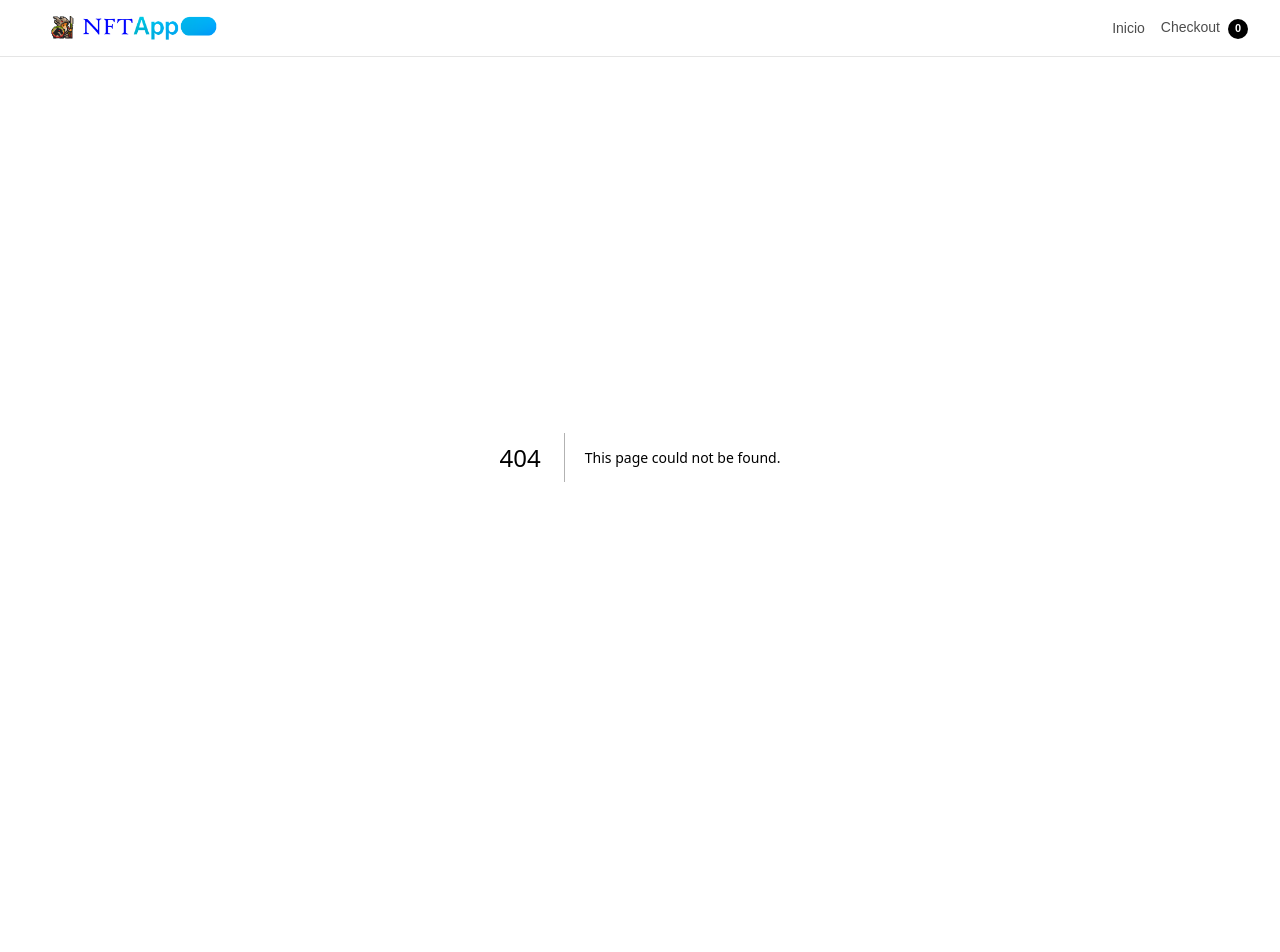
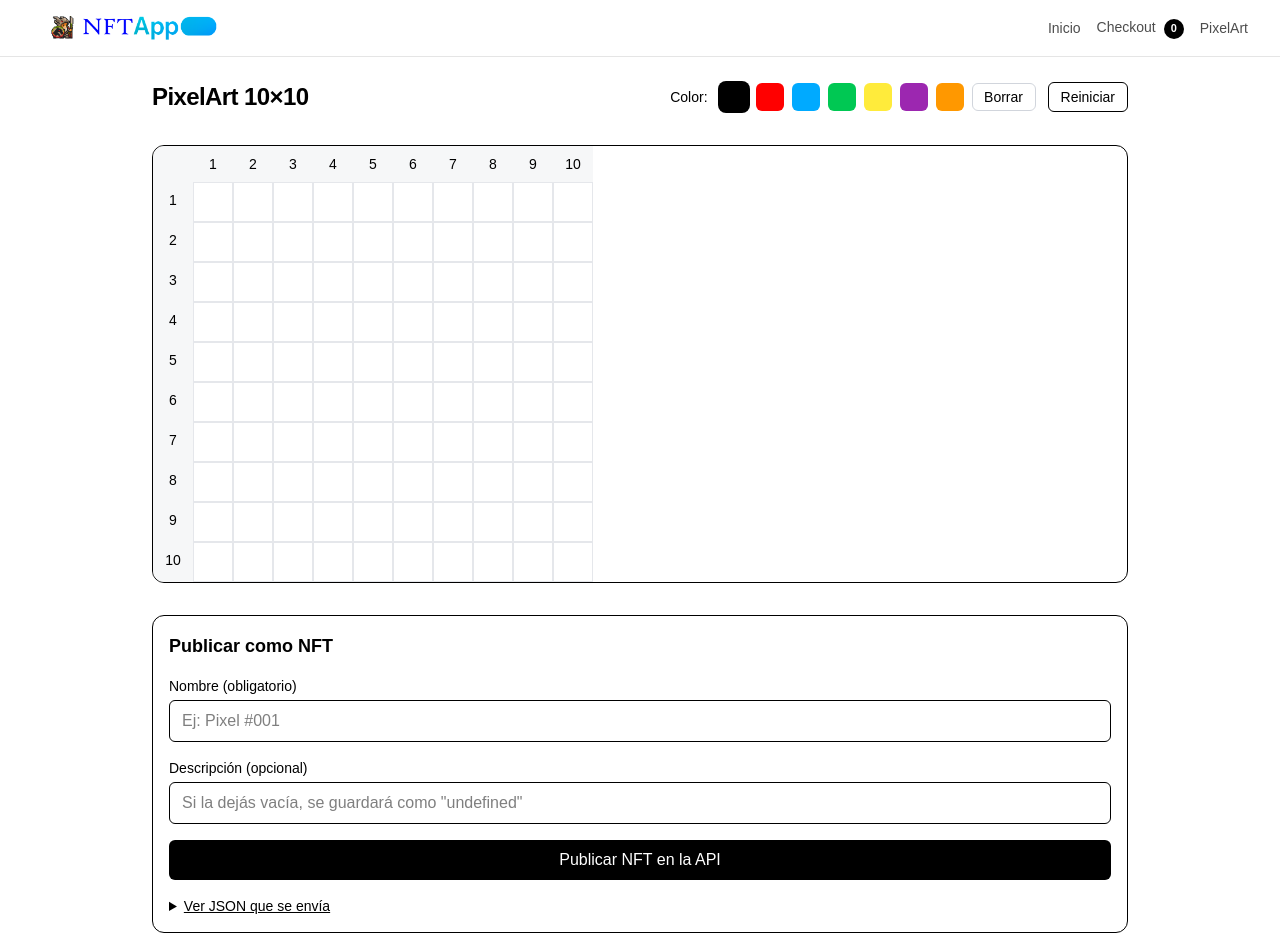
Before and after one commit to Striven100/maimo-prog3-2025-tp2-mislej, a Next.js app: page /pixelart in a window 1280 px wide. Before the commit this address had no page. Shown: the top 952 px of the page. Before the commit the page ends 857 px from the top, so only its background shows below. Built offline with nearby package versions, Linux system fonts and the light colour scheme; no server answers.

Commit message:
PixelArt

```diff
--- /dev/null
+++ b/src/app/pixelart/page.js
@@ -0,0 +1,9 @@
+import React from 'react'
+import PixelArt from '@/components/PixelArt'
+const page = () => {
+  return (
+    <PixelArt />
+  )
+}
+
+export default page
--- a/src/components/Navbar.js
+++ b/src/components/Navbar.js
@@ -22,6 +22,9 @@ export default function Navbar() {
               {total}
             </span>
           </Link>
+                <Link href="/pixelart" className="relative text-sm text-black/70 hover:text-black">
+        PixelArt
+      </Link>
         </div>
       </nav>
     </header>
--- /dev/null
+++ b/src/components/PixelArt.js
@@ -0,0 +1,213 @@
+'use client'
+
+import { useEffect, useMemo, useState } from 'react'
+import axios from 'axios'
+
+const API_URL = process.env.NEXT_PUBLIC_API_URL?.replace(/\/$/, '') || 'http://localhost:4000'
+
+export default function PixelArt() {
+  const palette = useMemo(
+    () => ['#000000', '#FF0000', '#00AAFF', '#00C853', '#FFEB3B', '#9C27B0', '#FF9800'],
+    []
+  )
+
+  const [cells, setCells] = useState(Array(100).fill(''))
+  const [currentColor, setCurrentColor] = useState(palette[0])
+
+  const [name, setName] = useState('')
+  const [description, setDescription] = useState('')
+  const [submitting, setSubmitting] = useState(false)
+  const [message, setMessage] = useState(null)
+  const [error, setError] = useState(null)
+
+  useEffect(() => {
+    try {
+      const saved = localStorage.getItem('pixelart-10x10')
+      if (saved) setCells(JSON.parse(saved))
+    } catch {}
+  }, [])
+  useEffect(() => {
+    try {
+      localStorage.setItem('pixelart-10x10', JSON.stringify(cells))
+    } catch {}
+  }, [cells])
+
+  const handleCellClick = (idx) => {
+    setCells((prev) => {
+      const next = [...prev]
+      next[idx] = next[idx] === currentColor ? '' : currentColor
+      return next
+    })
+  }
+
+  const resetGrid = () => setCells(Array(100).fill(''))
+
+  const serializeGrid = () => cells.map(c => (c && c.trim() ? c : null))
+
+  const handleSubmit = async (e) => {
+    e.preventDefault()
+    setMessage(null)
+    setError(null)
+
+    if (!name.trim()) {
+      setError('El nombre es obligatorio.')
+      return
+    }
+
+    const payload = {
+      name: name.trim(),
+      pixelData: serializeGrid(),
+      description: description.trim() ? description.trim() : "undefined",
+    }
+
+    try {
+      setSubmitting(true)
+      const { data } = await axios.post(`${API_URL}/products`, payload, {
+        headers: { 'Content-Type': 'application/json' },
+      })
+      setMessage('¡Producto creado con éxito!')
+      setName('')
+      setDescription('')
+    } catch (err) {
+      console.error(err)
+      setError('No se pudo publicar el NFT. Revisá la consola y el endpoint.')
+    } finally {
+      setSubmitting(false)
+    }
+  }
+
+  const xLabels = Array.from({ length: 10 }, (_, i) => i + 1)
+  const yLabels = Array.from({ length: 10 }, (_, i) => i + 1)
+
+  return (
+    <main className="mx-auto max-w-5xl p-6 space-y-8">
+      <header className="flex flex-wrap items-center justify-between gap-4">
+        <h1 className="text-2xl font-semibold tracking-tight">PixelArt 10×10</h1>
+
+        <div className="flex items-center gap-3">
+          <span className="text-sm">Color:</span>
+          <div className="flex items-center gap-2">
+            {palette.map((c) => (
+              <button
+                key={c}
+                onClick={() => setCurrentColor(c)}
+                aria-label={`Seleccionar color ${c}`}
+                className={`h-7 w-7 rounded-md ring-2 ${currentColor === c ? 'ring-black' : 'ring-transparent'}`}
+                style={{ backgroundColor: c }}
+              />
+            ))}
+            <button
+              onClick={() => setCurrentColor('')}
+              className={`h-7 w-16 rounded-md border px-2 text-sm ${currentColor === '' ? 'border-black' : 'border-gray-300'}`}
+              aria-label="Borrador"
+              title="Borrador"
+            >
+              Borrar
+            </button>
+          </div>
+
+          <button
+            onClick={resetGrid}
+            className="rounded-md border px-3 py-1 text-sm hover:bg-gray-50"
+          >
+            Reiniciar
+          </button>
+        </div>
+      </header>
+
+      <section className="overflow-x-auto rounded-xl border">
+        <div
+          className="grid"
+          style={{ gridTemplateColumns: 'repeat(11, minmax(0, 2.5rem))' }}
+        >
+          <div className="bg-gray-100/70 p-2 text-center font-medium"></div>
+          {xLabels.map((x) => (
+            <div key={`x-${x}`} className="bg-gray-100/70 p-2 text-center text-sm font-medium">
+              {x}
+            </div>
+          ))}
+          {yLabels.map((y, rowIndex) => (
+            <Row
+              key={`row-${y}`}
+              y={y}
+              rowIndex={rowIndex}
+              cells={cells}
+              onCellClick={handleCellClick}
+            />
+          ))}
+        </div>
+      </section>
+
+      <section className="rounded-xl border p-4">
+        <h2 className="mb-4 text-lg font-semibold">Publicar como NFT</h2>
+        <form onSubmit={handleSubmit} className="grid gap-4 sm:grid-cols-2">
+          <div className="sm:col-span-2">
+            <label className="mb-1 block text-sm font-medium">Nombre (obligatorio)</label>
+            <input
+              value={name}
+              onChange={(e) => setName(e.target.value)}
+              required
+              placeholder="Ej: Pixel #001"
+              className="w-full rounded-md border px-3 py-2 outline-none focus:ring-2 focus:ring-black"
+            />
+          </div>
+
+          <div className="sm:col-span-2">
+            <label className="mb-1 block text-sm font-medium">Descripción (opcional)</label>
+            <input
+              value={description}
+              onChange={(e) => setDescription(e.target.value)}
+              placeholder='Si la dejás vacía, se guardará como "undefined"'
+              className="w-full rounded-md border px-3 py-2 outline-none focus:ring-2 focus:ring-black"
+            />
+          </div>
+
+          <div className="sm:col-span-2">
+            <button
+              type="submit"
+              disabled={submitting}
+              className="w-full rounded-md bg-black px-4 py-2 text-white hover:opacity-90 disabled:opacity-60"
+            >
+              {submitting ? 'Publicando…' : 'Publicar NFT en la API'}
+            </button>
+          </div>
+        </form>
+
+        {message && <p className="mt-3 text-sm text-green-700">{message}</p>}
+        {error && <p className="mt-3 text-sm text-red-700">{error}</p>}
+
+        <details className="mt-4">
+          <summary className="cursor-pointer text-sm underline">Ver JSON que se envía</summary>
+          <pre className="mt-2 overflow-auto rounded-md bg-gray-50 p-3 text-xs">
+{JSON.stringify({
+  name: name || '(obligatorio)',
+  pixelData: serializeGrid().slice(0, 20).concat(['…']),
+  description: description || 'undefined',
+}, null, 2)}
+          </pre>
+        </details>
+      </section>
+    </main>
+  )
+}
+
+function Row({ y, rowIndex, cells, onCellClick }) {
+  const base = rowIndex * 10
+  return (
+    <>
+      <div className="bg-gray-100/70 p-2 text-center text-sm font-medium">{y}</div>
+      {Array.from({ length: 10 }).map((_, colIndex) => {
+        const idx = base + colIndex
+        return (
+          <button
+            key={idx}
+            onClick={() => onCellClick(idx)}
+            aria-label={`Celda (${colIndex + 1}, ${y})`}
+            className="aspect-square w-10 border border-gray-200 focus:outline-none focus:ring-2 focus:ring-black"
+            style={{ backgroundColor: cells[idx] || 'transparent' }}
+          />
+        )
+      })}
+    </>
+  )
+}
```
